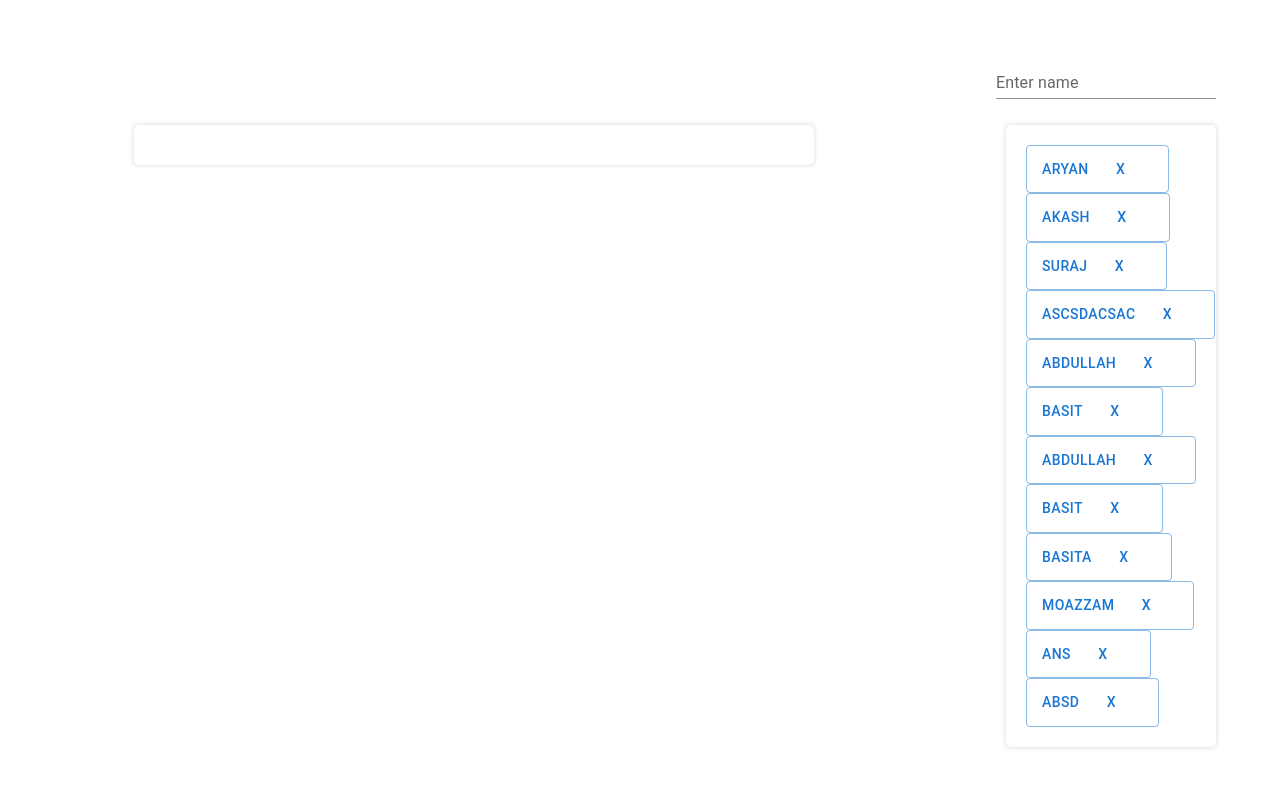
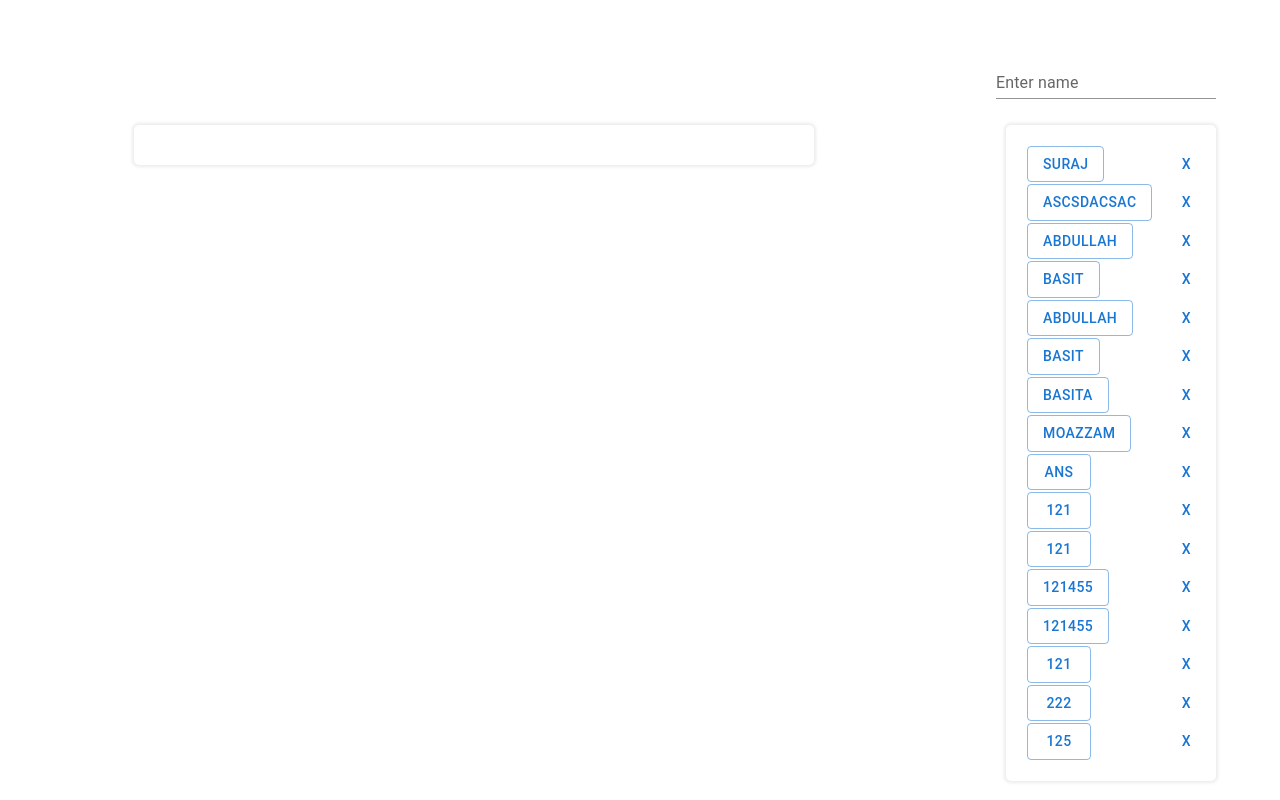
Before and after one commit to abkhalidsaeed/Assignment_Task, a React (Create React App) app: page /input in a window 1280 px wide. Built offline with nearby package versions, Linux system fonts and the light colour scheme; data requests are answered from the project's data file.

Commit message:
fix: delete methiod applied

```diff
--- a/src/Database/db.json
+++ b/src/Database/db.json
@@ -1,13 +1,5 @@
 {
   "data": [
-    {
-      "name": "aryan",
-      "id": 1
-    },
-    {
-      "name": "akash",
-      "id": 2
-    },
     {
       "name": "suraj",
       "id": 3
@@ -45,8 +37,32 @@
       "id": 14
     },
     {
-      "name": "absd",
-      "id": 15
+      "name": "121",
+      "id": 16
+    },
+    {
+      "name": "121",
+      "id": 17
+    },
+    {
+      "name": "121455",
+      "id": 18
+    },
+    {
+      "name": "121455",
+      "id": 19
+    },
+    {
+      "name": "121",
+      "id": 20
+    },
+    {
+      "name": "222",
+      "id": 21
+    },
+    {
+      "name": "125",
+      "id": 22
     }
   ]
 }
--- a/src/components/InputField.jsx
+++ b/src/components/InputField.jsx
@@ -22,8 +22,15 @@ const InputField = () => {
         });
     }
   };
-  const handleDelete = () => {
-    alert("name is deleted.");
+  const handleDelete = (id) => {
+    axios
+      .delete(`http://localhost:3000/data/${id}`)
+      .then(() => {
+        alert("Post deleted!");
+        axios.get("http://localhost:3000/data").then((response) => {
+          setData(response.data);
+        });
+      });
   };
   return (
     <div>
@@ -52,10 +59,18 @@ const InputField = () => {
             borderRadius: 5,
           }}
         >
-        { data?.map((element, index) => (
-            <Button variant="outlined" key={index}>{element?.name} <Button>X</Button></Button>
-        ))
-        }
+          {data?.map((element, index) => (
+            <tr>
+              <td>
+              <Button variant="outlined" key={index}>
+                {element?.name}
+              </Button>
+              </td>
+              <td>
+                <Button onClick={(e) => handleDelete(element.id)}>X</Button>
+              </td>
+            </tr>
+          ))}
         </Box>
       </div>
       <div>
```
